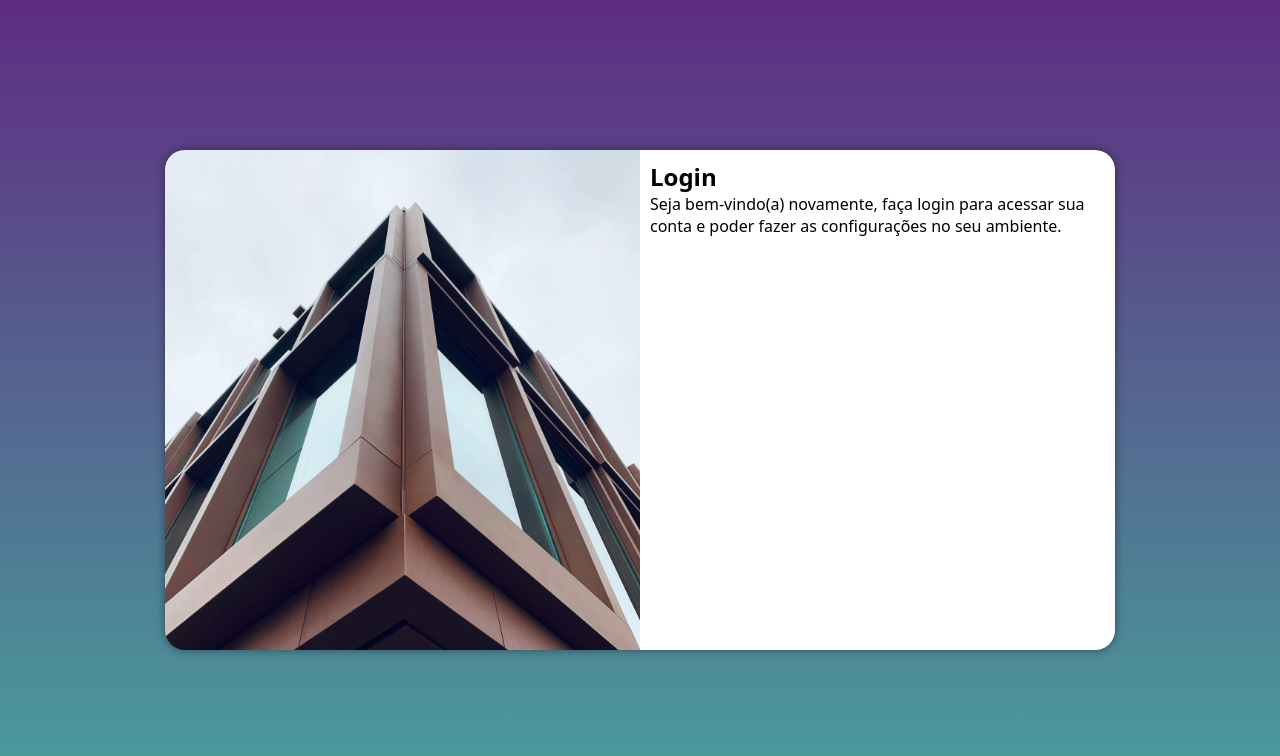
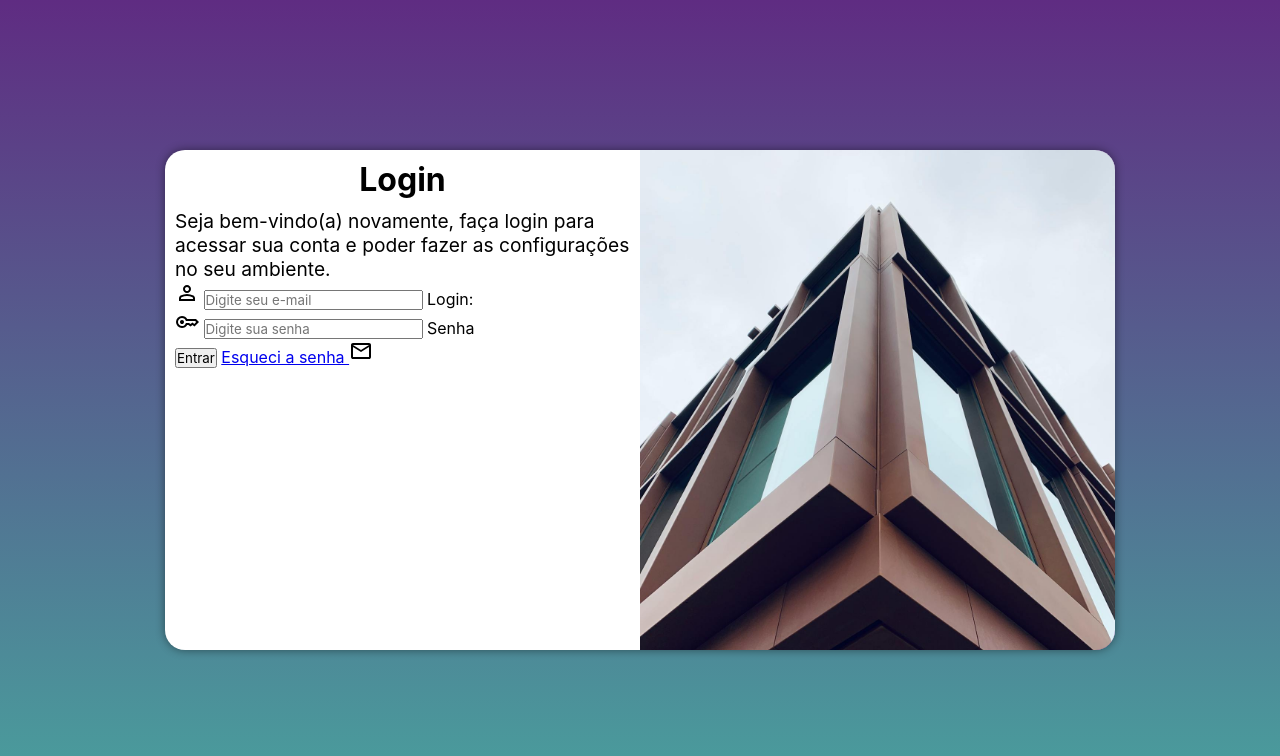
Before and after one commit to LuizHenriqueOliv/projeto-login, a plain HTML site: page index.html in a window 1280 px wide. Drawn offline with Linux system fonts and the light colour scheme.

Commit message:
criei o form

```diff
--- a/estilos/media-query.css
+++ b/estilos/media-query.css
@@ -1,6 +1,6 @@
 @charset "UTF-8";
 
-@media screen and (min-width: 768px) and (max-width: 992px){
+@media screen and (min-width: 768px) and (max-width: 992px){  /*Tablets*/
     body {
         background-image: linear-gradient(to top, #49a09d, #5f2c82);
     }
@@ -23,7 +23,7 @@
     }
 }
 
-@media screen and (min-width: 992px) {
+@media screen and (min-width: 992px) { /*Telas grandes*/
     body {
         background-image: linear-gradient(to top, #49a09d, #5f2c82);
     }
@@ -33,13 +33,22 @@
     }
 
     section#login > div#imagem {
-        float: left;
+        float: right;
         width: 50%;
         height: 100%;
     }
 
     section#login > div#formulario {
-        float: right;
+        float: left;
         width: 50%;
     }
+
+    div#formulario > h1 {
+        font-size: 2em;
+    }
+
+    div#formulario > p {
+        font-size: 1.2em;
+    }
+
 }
--- a/estilos/style.css
+++ b/estilos/style.css
@@ -7,7 +7,7 @@ Lilás: #5f2c82
 */
 
 * {
-    font-family: system-ui, -apple-system, BlinkMacSystemFont, 'Segoe UI', Roboto, Oxygen, Ubuntu, Cantarell, 'Open Sans', 'Helvetica Neue', sans-serif;
+    font-family: -apple-system, BlinkMacSystemFont, 'Segoe UI', Roboto, Oxygen, Ubuntu, Cantarell, 'Open Sans', 'Helvetica Neue', sans-serif;
     margin: 0px;
     padding: 0px;
     box-sizing: border-box;
@@ -53,3 +53,12 @@ section#login > div#formulario {
     display: block;
     padding: 10px;
 }
+
+div#formulario > h1 {
+    text-align: center;
+    margin-bottom: 10px;
+}
+
+div#formulario > p {
+    font-size: 1em;
+}
--- a/index.html
+++ b/index.html
@@ -4,6 +4,7 @@
     <meta charset="UTF-8">
     <meta name="viewport" content="width=device-width, initial-scale=1.0">
     <title>Login</title>
+
     <link rel="stylesheet" href="estilos/style.css">
     <link rel="stylesheet" href="estilos/media-query.css">
 </head>
@@ -16,8 +17,26 @@
             <div id="formulario">
                 <h1>Login</h1>
                 <p>Seja bem-vindo(a) novamente, faça login para acessar sua conta e poder fazer as configurações no seu ambiente.</p>
-                <form action="login.php" method="post">
+                <form action="login.php" method="post" autocomplete="on">
+                    <div class="campo">
 
+                        <i class="material-icons"><svg xmlns="http://www.w3.org/2000/svg" height="24px" viewBox="0 -960 960 960" width="24px" fill="undefined"><path d="M480-480q-66 0-113-47t-47-113q0-66 47-113t113-47q66 0 113 47t47 113q0 66-47 113t-113 47ZM160-160v-112q0-34 17.5-62.5T224-378q62-31 126-46.5T480-440q66 0 130 15.5T736-378q29 15 46.5 43.5T800-272v112H160Zm80-80h480v-32q0-11-5.5-20T700-306q-54-27-109-40.5T480-360q-56 0-111 13.5T260-306q-9 5-14.5 14t-5.5 20v32Zm240-320q33 0 56.5-23.5T560-640q0-33-23.5-56.5T480-720q-33 0-56.5 23.5T400-640q0 33 23.5 56.5T480-560Zm0-80Zm0 400Z"/></svg></i>
+
+                        <input type="email" name="login" id="ilogin" placeholder="Digite seu e-mail" autocomplete="email" required maxlength="30">
+                        <label for="ilogin">Login:</label>
+                    </div>
+                    <div class="campo">
+
+                        <i class="material-icons"><svg xmlns="http://www.w3.org/2000/svg" height="24px" viewBox="0 -960 960 960" width="24px" fill="undefined"><path d="M280-400q-33 0-56.5-23.5T200-480q0-33 23.5-56.5T280-560q33 0 56.5 23.5T360-480q0 33-23.5 56.5T280-400Zm0 160q-100 0-170-70T40-480q0-100 70-170t170-70q67 0 121.5 33t86.5 87h352l120 120-180 180-80-60-80 60-85-60h-47q-32 54-86.5 87T280-240Zm0-80q56 0 98.5-34t56.5-86h125l58 41 82-61 71 55 75-75-40-40H435q-14-52-56.5-86T280-640q-66 0-113 47t-47 113q0 66 47 113t113 47Z"/></svg></i>
+
+                        <input type="password" name="senha" id="isenha" placeholder="Digite sua senha" autocomplete="current-password" required minlength="8" maxlength="20">
+                        <label for="isenha">Senha</label>
+                    </div>
+
+                    <input type="submit" value="Entrar">
+                    <a href="esqueci.html">
+                        Esqueci a senha <i class="material icons"> <svg xmlns="http://www.w3.org/2000/svg" height="24px" viewBox="0 -960 960 960" width="24px" fill="undefined"><path d="M160-160q-33 0-56.5-23.5T80-240v-480q0-33 23.5-56.5T160-800h640q33 0 56.5 23.5T880-720v480q0 33-23.5 56.5T800-160H160Zm320-280L160-640v400h640v-400L480-440Zm0-80 320-200H160l320 200ZM160-640v-80 480-400Z"/></svg> </i>
+                    </a>
                 </form>
             </div>
         </section>
```
